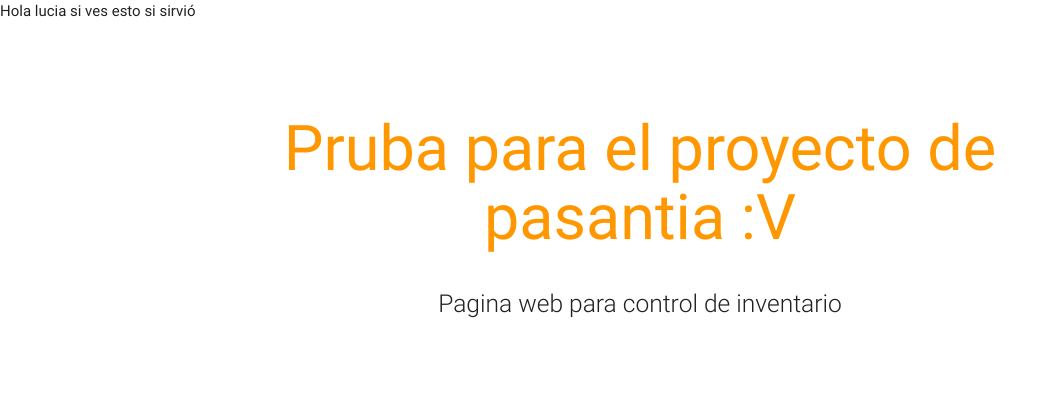
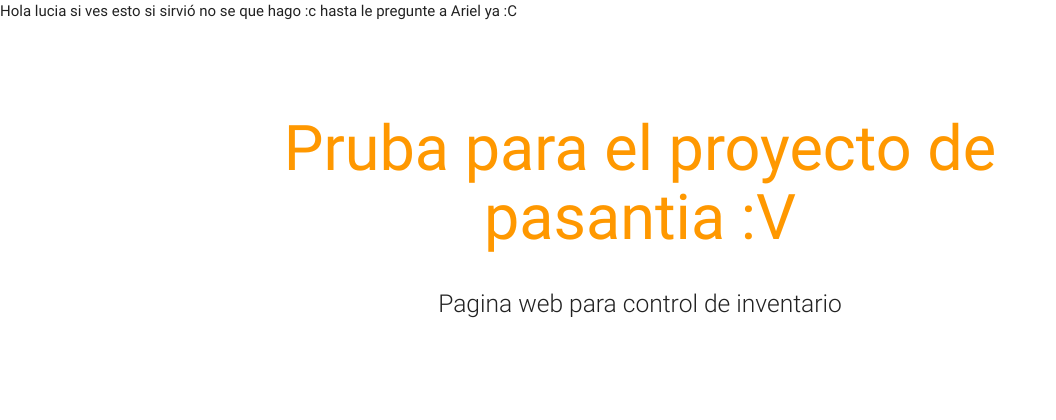
Before and after one commit to karlalucia/ProtoProject, a PHP site: page / in a window 1280 px wide. Shown: the top 420 px of the page, without its empty margins (0-1056 px from the left). Run offline with PHP 8.4, Linux system fonts and the light colour scheme; some libraries are stand-ins or nearby versions.

Commit message:
prueba tres lu

```diff
--- a/menu.php
+++ b/menu.php
@@ -1 +1,3 @@
 Hola lucia si ves esto si sirvió
+no se que hago :c
+hasta le pregunte a Ariel ya :C
```
